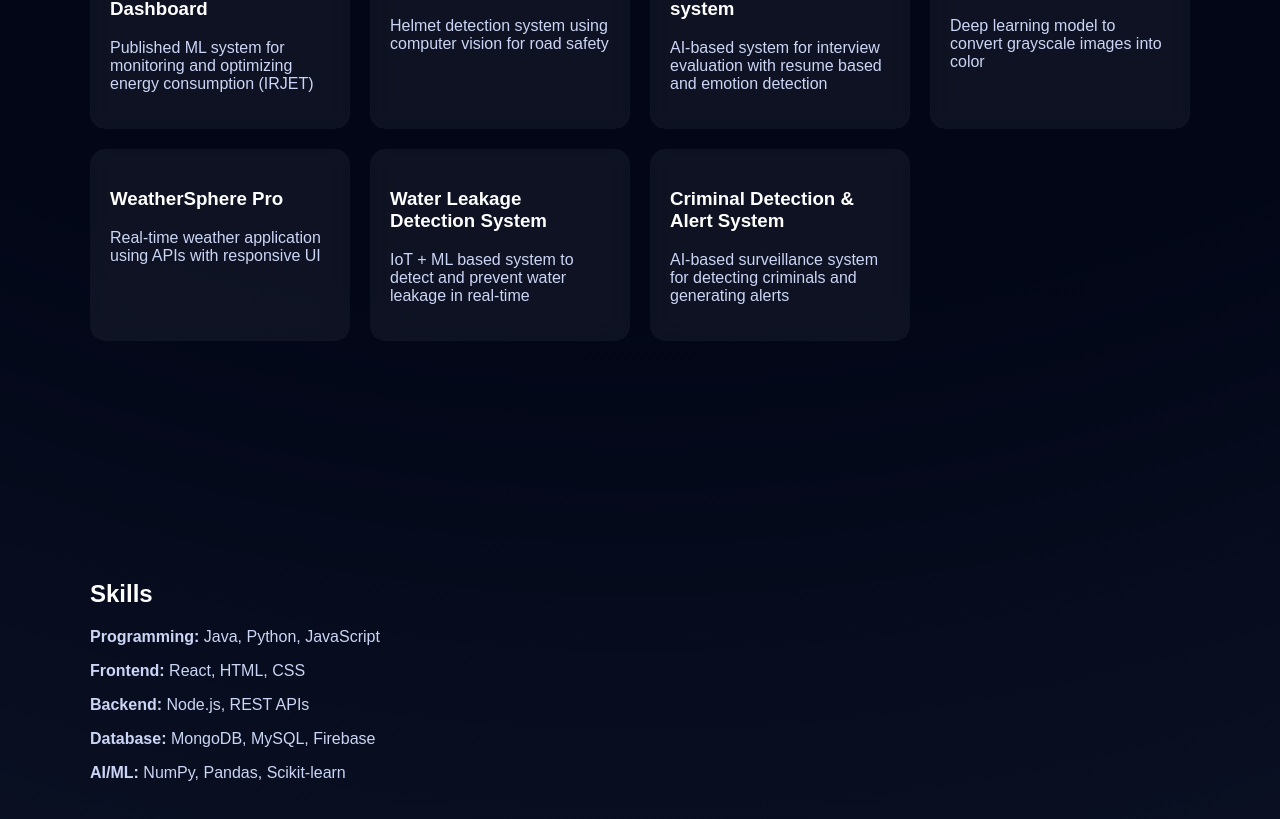
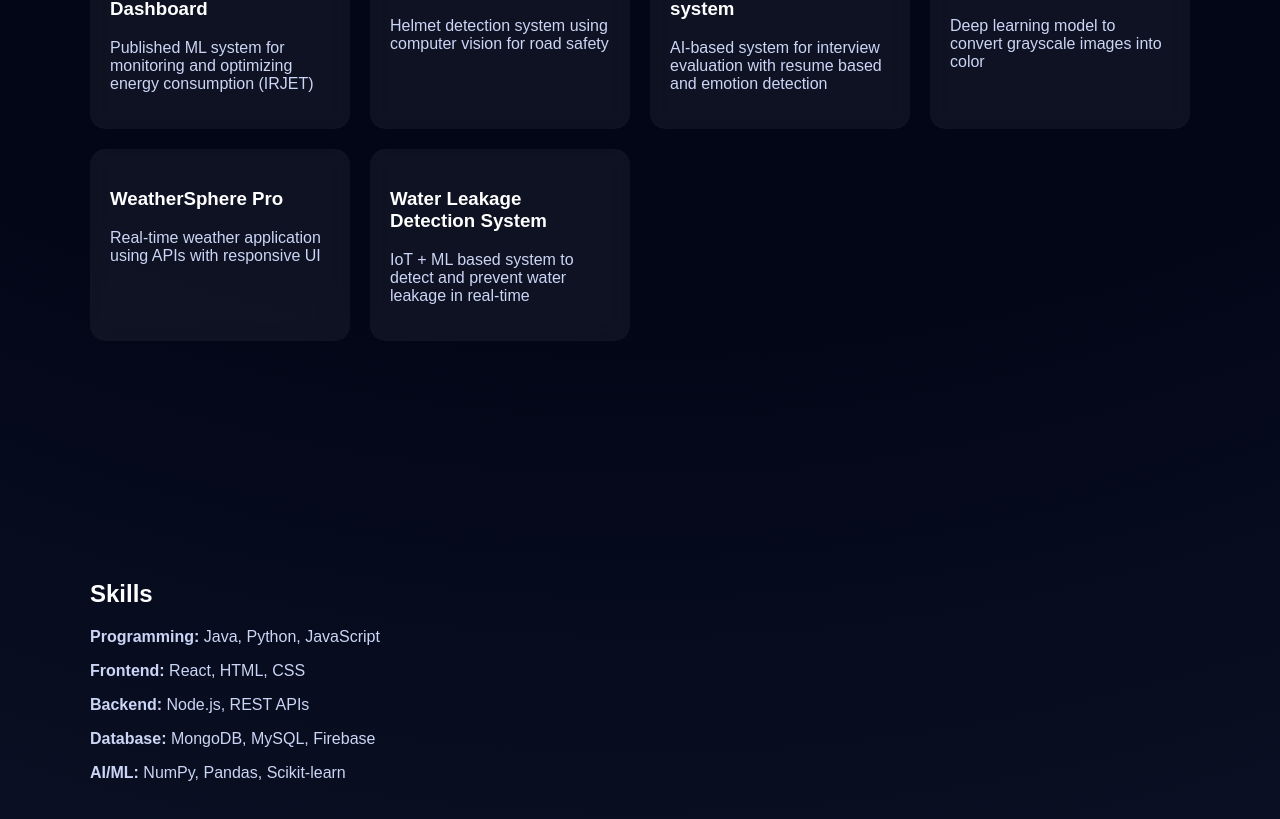
Before and after one commit to abhileshshriniwas17/My_Portfolio, a React (Create React App) app: page / in a window 1280 px wide. Shown: the part 1231-2050 px from the top of the page. Built offline with nearby package versions, Linux system fonts and the light colour scheme.

Commit message:
first commit - portfolio

```diff
--- a/src/components/Projects.jsx
+++ b/src/components/Projects.jsx
@@ -25,10 +25,6 @@ const projects = [
     title: "Water Leakage Detection System",
     desc: "IoT + ML based system to detect and prevent water leakage in real-time",
   },
-  {
-    title: "Criminal Detection & Alert System",
-    desc: "AI-based surveillance system for detecting criminals and generating alerts",
-  },
 ];
 
 function Projects() {
```
